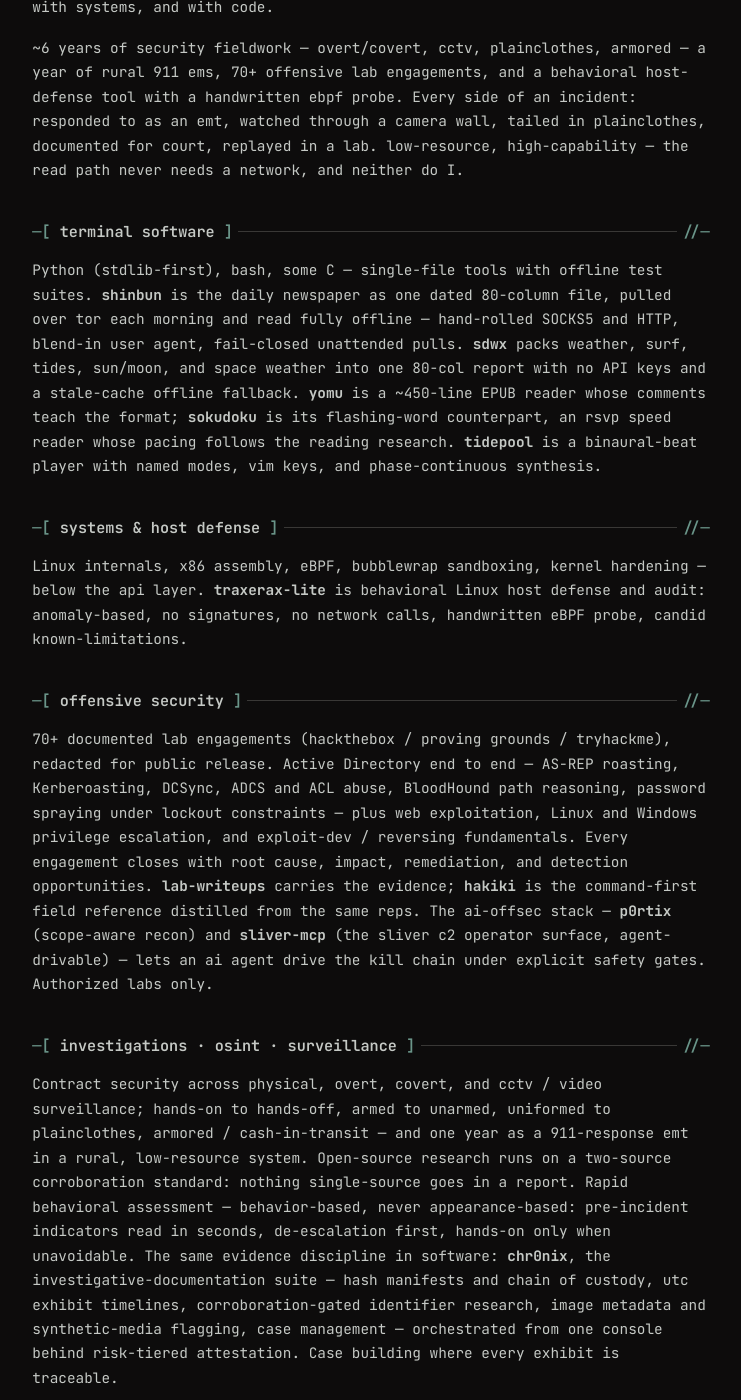
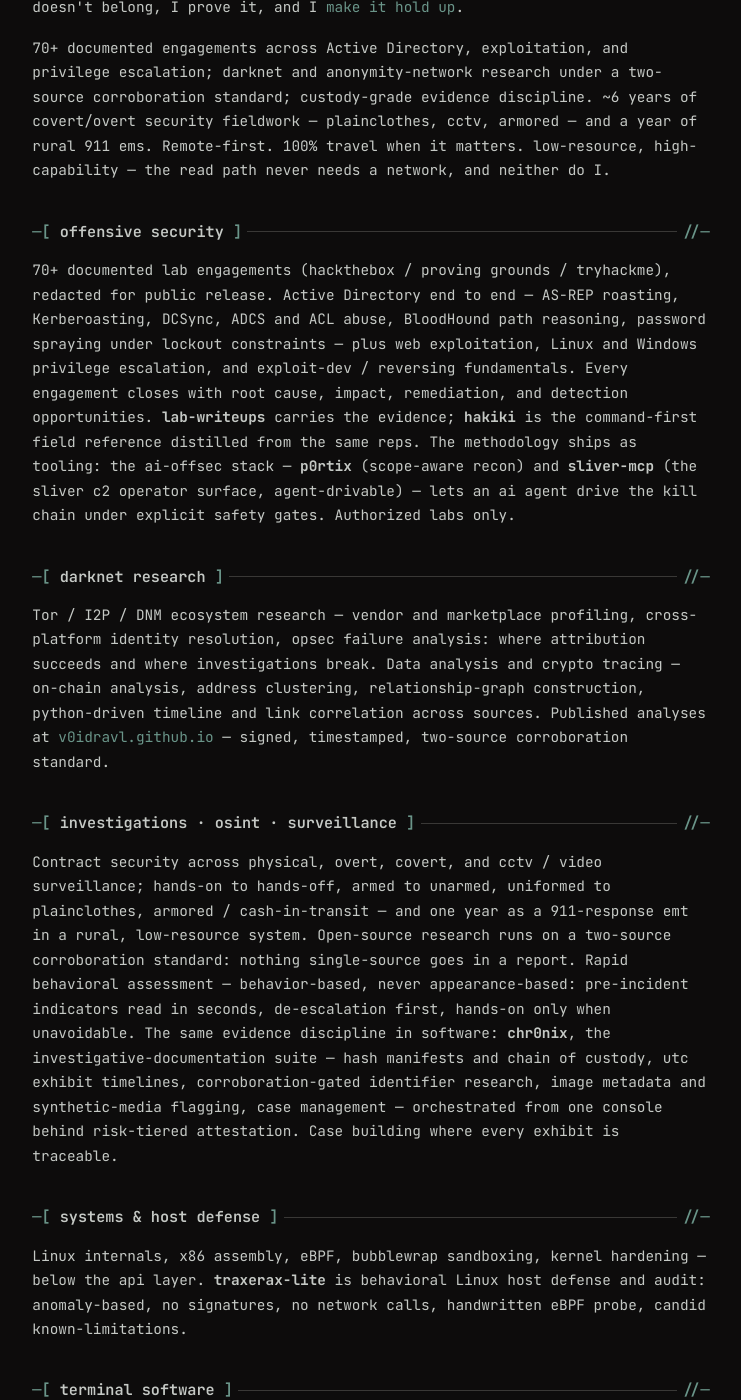
Before and after one commit to v0idravl/whoami, a Jekyll site: the page built from index.html, in a window 1280 px wide and 1400 px high, scrolled down 279 px. Shown: the whole window, without its empty margins (269-1010 px from the left). Built offline with Jekyll 4.4.1, drawn with Linux system fonts in a browser that asks for light colours; some of the changed text lies outside the part shown.

Commit message:
Align with profile README: operator-first framing
Offensive security and darknet research lead across index, projects,
and contact; evidence discipline and field readiness as the credibility
layer. Adds darknet research section, v0idravl.github.io analyses entry,
San Diego location, and 100% travel / maritime-aviation readiness.

```diff
--- a/_config.yml
+++ b/_config.yml
@@ -1,5 +1,5 @@
 title: "v0idravl // whoami"
-description: "v0idravl — finds what doesn't belong and proves it: behavioral detection across people, systems, and code. Offline-first, evidence-first, low-resource high-capability."
+description: "v0idravl — offensive security practitioner and independent researcher: darknet and anonymity-network research, custody-grade evidence discipline, terminal-first tooling. Low-resource, high-capability."
 url: "https://v0idravl.github.io"
 baseurl: "/whoami"
 author: "v0idravl"
--- a/_layouts/default.html
+++ b/_layouts/default.html
@@ -32,7 +32,7 @@
       {{ content }}
     </main>
 
-    <footer class="statusline">v0idravl <span class="sep">//</span> offline-first · security · investigations <span class="sep">//</span> 2026</footer>
+    <footer class="statusline">v0idravl <span class="sep">//</span> offensive security · darknet research · investigations <span class="sep">//</span> 2026</footer>
   </div>
 </body>
 </html>
--- a/index.html
+++ b/index.html
@@ -1,48 +1,24 @@
 ---
 layout: default
 title: "v0idravl // whoami"
-description: "v0idravl — finds what doesn't belong and proves it: behavioral detection across people, systems, and code. Every side of an incident."
+description: "v0idravl — offensive security practitioner and independent researcher: darknet and anonymity-network research, custody-grade evidence discipline, terminal-first tooling."
 nav: home
 ---
 
 <p class="lead">
-I find what doesn't belong, I prove it, and I <span class="accent">make it
-hold up</span> — with people, with systems, and with code.
+Offensive security practitioner and independent researcher — I find what
+doesn't belong, I prove it, and I <span class="accent">make it hold
+up</span>.
 </p>
 
 <p>
-~6 years of security fieldwork — overt/covert, cctv, plainclothes,
-armored — a year of rural 911 ems, 70+ offensive lab engagements, and a
-behavioral host-defense tool with a handwritten ebpf probe. Every side of
-an incident: responded to as an emt, watched through a camera wall,
-tailed in plainclothes, documented for court, replayed in a lab.
-<span class="accent">low-resource, high-capability</span> — the read path
-never needs a network, and neither do I.
-</p>
-
-{% include rule.html label="terminal software" %}
-
-<p>
-Python (stdlib-first), bash, some C — single-file tools with offline
-test suites. <b>shinbun</b> is the daily newspaper as one dated
-80-column file, pulled over tor each morning and read fully offline —
-hand-rolled SOCKS5 and HTTP, blend-in user agent, fail-closed unattended
-pulls. <b>sdwx</b> packs weather, surf, tides, sun/moon, and space
-weather into one 80-col report with no API keys and a stale-cache
-offline fallback. <b>yomu</b> is a ~450-line EPUB reader whose comments
-teach the format; <b>sokudoku</b> is its flashing-word counterpart, an
-rsvp speed reader whose pacing follows the reading research.
-<b>tidepool</b> is a binaural-beat player with named modes, vim keys,
-and phase-continuous synthesis.
-</p>
-
-{% include rule.html label="systems &amp; host defense" %}
-
-<p>
-Linux internals, x86 assembly, eBPF, bubblewrap sandboxing, kernel
-hardening — below the api layer. <b>traxerax-lite</b> is behavioral
-Linux host defense and audit: anomaly-based, no signatures, no network
-calls, handwritten eBPF probe, candid known-limitations.
+70+ documented engagements across Active Directory, exploitation, and
+privilege escalation; darknet and anonymity-network research under a
+two-source corroboration standard; custody-grade evidence discipline.
+~6 years of covert/overt security fieldwork — plainclothes, cctv,
+armored — and a year of rural 911 ems. Remote-first. 100% travel when it
+matters. <span class="accent">low-resource, high-capability</span> — the
+read path never needs a network, and neither do I.
 </p>
 
 {% include rule.html label="offensive security" %}
@@ -56,10 +32,23 @@
 fundamentals. Every engagement closes with root cause, impact,
 remediation, and detection opportunities. <b>lab-writeups</b> carries the
 evidence; <b>hakiki</b> is the command-first field reference distilled
-from the same reps. The ai-offsec stack — <b>p0rtix</b> (scope-aware
-recon) and <b>sliver-mcp</b> (the sliver c2 operator surface,
-agent-drivable) — lets an ai agent drive the kill chain under explicit
-safety gates. Authorized labs only.
+from the same reps. The methodology ships as tooling: the ai-offsec
+stack — <b>p0rtix</b> (scope-aware recon) and <b>sliver-mcp</b> (the
+sliver c2 operator surface, agent-drivable) — lets an ai agent drive the
+kill chain under explicit safety gates. Authorized labs only.
+</p>
+
+{% include rule.html label="darknet research" %}
+
+<p>
+Tor / I2P / DNM ecosystem research — vendor and marketplace profiling,
+cross-platform identity resolution, opsec failure analysis: where
+attribution succeeds and where investigations break. Data analysis and
+crypto tracing — on-chain analysis, address clustering,
+relationship-graph construction, python-driven timeline and link
+correlation across sources. Published analyses at
+<a href="https://v0idravl.github.io">v0idravl.github.io</a> — signed,
+timestamped, two-source corroboration standard.
 </p>
 
 {% include rule.html label="investigations · osint · surveillance" %}
@@ -81,9 +70,55 @@
 exhibit is traceable.
 </p>
 
+{% include rule.html label="systems &amp; host defense" %}
+
+<p>
+Linux internals, x86 assembly, eBPF, bubblewrap sandboxing, kernel
+hardening — below the api layer. <b>traxerax-lite</b> is behavioral
+Linux host defense and audit: anomaly-based, no signatures, no network
+calls, handwritten eBPF probe, candid known-limitations.
+</p>
+
+{% include rule.html label="terminal software" %}
+
+<p>
+Python (stdlib-first), bash, some C — single-file tools with offline
+test suites. <b>shinbun</b> is the daily newspaper as one dated
+80-column file, pulled over tor each morning and read fully offline —
+hand-rolled SOCKS5 and HTTP, blend-in user agent, fail-closed unattended
+pulls. <b>sdwx</b> packs weather, surf, tides, sun/moon, and space
+weather into one 80-col report with no API keys and a stale-cache
+offline fallback. <b>yomu</b> is a ~450-line EPUB reader whose comments
+teach the format; <b>sokudoku</b> is its flashing-word counterpart, an
+rsvp speed reader whose pacing follows the reading research.
+<b>tidepool</b> is a binaural-beat player with named modes, vim keys,
+and phase-continuous synthesis.
+</p>
+
 {% include rule.html label="evidence" %}
 
 <div class="idx">
+  <a class="idx-item" href="https://v0idravl.github.io">
+    <span class="t">v0idravl.github.io</span><span class="dots"></span><span class="m">published dnm analyses</span>
+  </a>
+  <a class="idx-item" href="https://v0idravl.github.io/lab-writeups">
+    <span class="t">lab-writeups</span><span class="dots"></span><span class="m">documented analysis</span>
+  </a>
+  <a class="idx-item" href="https://v0idravl.github.io/hakiki">
+    <span class="t">hakiki</span><span class="dots"></span><span class="m">technical reference</span>
+  </a>
+  <a class="idx-item" href="https://github.com/v0idravl/p0rtix">
+    <span class="t">p0rtix</span><span class="dots"></span><span class="m">recon, tui / cli / mcp</span>
+  </a>
+  <a class="idx-item" href="https://github.com/v0idravl/sliver-mcp">
+    <span class="t">sliver-mcp</span><span class="dots"></span><span class="m">c2 via ai agent</span>
+  </a>
+  <a class="idx-item" href="https://github.com/v0idravl/chr0nix">
+    <span class="t">chr0nix</span><span class="dots"></span><span class="m">investigative-doc suite</span>
+  </a>
+  <a class="idx-item" href="https://github.com/v0idravl/traxerax-lite">
+    <span class="t">traxerax-lite</span><span class="dots"></span><span class="m">host defense + ebpf audit</span>
+  </a>
   <a class="idx-item" href="https://github.com/v0idravl/shinbun">
     <span class="t">shinbun</span><span class="dots"></span><span class="m">daily news over tor</span>
   </a>
@@ -102,24 +137,6 @@
   <a class="idx-item" href="https://github.com/v0idravl/dotfiles-public">
     <span class="t">dotfiles-public</span><span class="dots"></span><span class="m">minimal wayland desktop</span>
   </a>
-  <a class="idx-item" href="https://github.com/v0idravl/traxerax-lite">
-    <span class="t">traxerax-lite</span><span class="dots"></span><span class="m">host defense + ebpf audit</span>
-  </a>
-  <a class="idx-item" href="https://github.com/v0idravl/chr0nix">
-    <span class="t">chr0nix</span><span class="dots"></span><span class="m">investigative-doc suite</span>
-  </a>
-  <a class="idx-item" href="https://github.com/v0idravl/p0rtix">
-    <span class="t">p0rtix</span><span class="dots"></span><span class="m">recon, tui / cli / mcp</span>
-  </a>
-  <a class="idx-item" href="https://github.com/v0idravl/sliver-mcp">
-    <span class="t">sliver-mcp</span><span class="dots"></span><span class="m">c2 via ai agent</span>
-  </a>
-  <a class="idx-item" href="https://v0idravl.github.io/lab-writeups">
-    <span class="t">lab-writeups</span><span class="dots"></span><span class="m">documented analysis</span>
-  </a>
-  <a class="idx-item" href="https://v0idravl.github.io/hakiki">
-    <span class="t">hakiki</span><span class="dots"></span><span class="m">technical reference</span>
-  </a>
 </div>
 <p class="callout"><span class="mk">&gt;&gt;</span> full evidence on <a href="{{ '/projects.html' | relative_url }}">~evidence</a>.</p>
 
```
Also changed, not shown: contact.html (+10 -6 lines), projects.html (+20 -1 lines), README.md.
